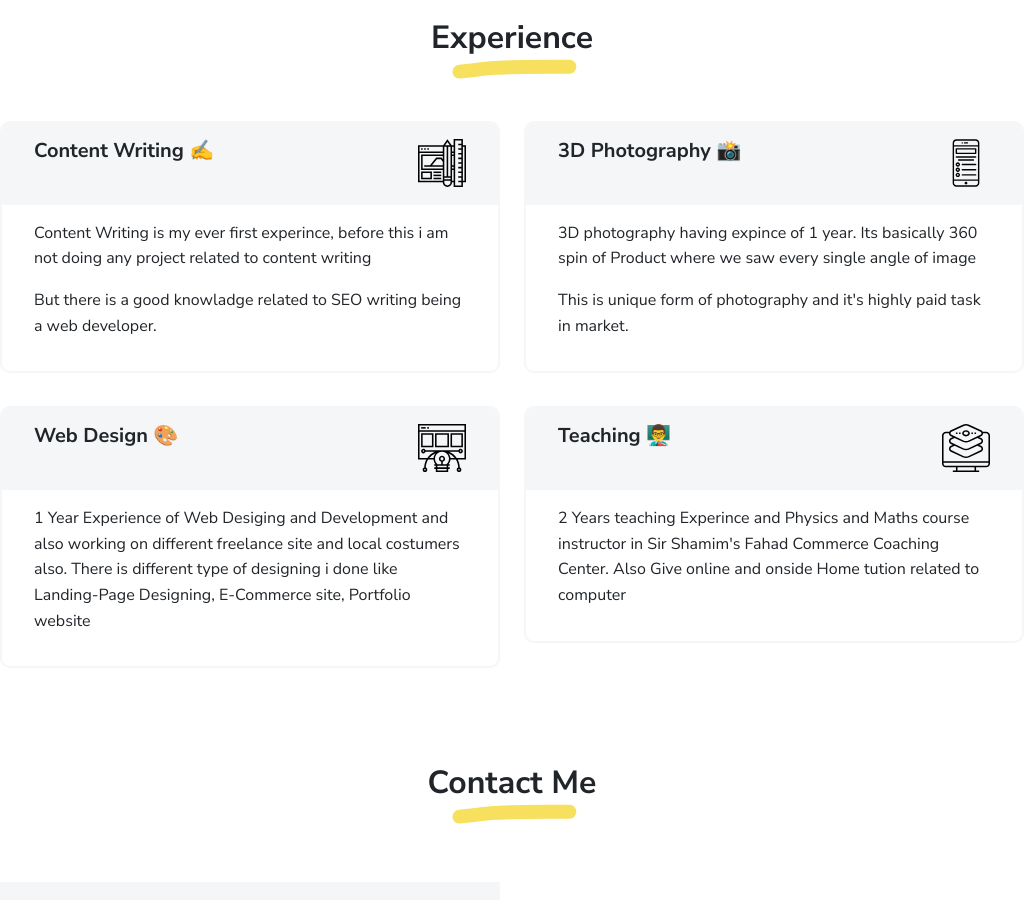
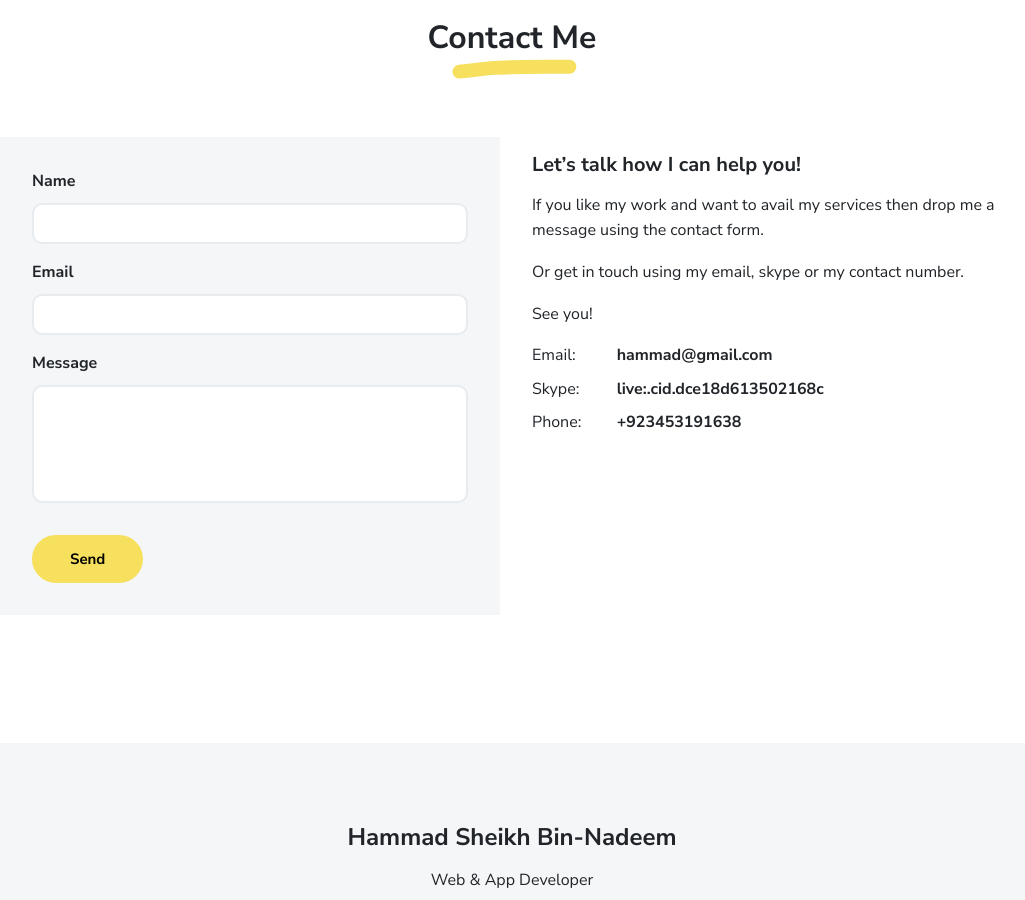
Before and after one commit to hammad-air/hammad, a plain HTML site: page index.html in a window 1280 px wide. Shown: the part 2720-3620 px from the top of the page, without its empty margins (128-1153 px from the left). Drawn offline with nearby package versions, Linux system fonts and the light colour scheme.

Commit message:
Update index.html

```diff
--- a/index.html
+++ b/index.html
@@ -280,85 +280,6 @@
         </div>
       </div>
 
-      <div class="section px-3 px-lg-4 pt-5" id="experience">
-        <div class="container-narrow">
-          <div class="text-center mb-5">
-            <h2 class="marker marker-center">Experience</h2>
-          </div>
-          <div class="row">
-            <div class="col-md-6">
-              <div class="card mb-3" data-aos="fade-right" data-aos-delay="100">
-                <div class="card-header px-3 py-2">
-                  <div class="d-flex justify-content-between">
-                    <div>
-                      <h1 class="h5 mb-1">Content Writing ✍ </h1>
-                      <!-- <div class="text-muted text-small">Designerr Inc. <small>(2012-2014)</small></div> -->
-                    </div><img src="images/services/ui-ux.svg" width="48" height="48" alt="ui-ux" />
-                  </div>
-                </div>
-                <div class="card-body px-3 py-2">
-                  <p>Content Writing is my ever first experince, before this i am not doing any project related to
-                    content writing</p>
-                  <p>But there is a good knowladge related to SEO writing being a web developer.</p>
-                </div>
-              </div>
-            </div>
-            <div class="col-md-6">
-              <div class="card mb-3" data-aos="fade-left" data-aos-delay="300">
-                <div class="card-header px-3 py-2">
-                  <div class="d-flex justify-content-between">
-                    <div>
-                      <h1 class="h5 mb-1">3D Photography 📸 </h1>
-                      <!-- <div class="text-muted text-small">MakeMyApp LLC. <small>(2015-2018)</small></div> -->
-                    </div><img src="images/services/app-development.svg" width="48" height="48" alt="app development" />
-                  </div>
-                </div>
-                <div class="card-body px-3 py-2">
-                  <p>3D photography having expince of 1 year. Its basically 360 spin of Product where we saw every
-                    single angle of image </p>
-                  <p>This is unique form of photography and it's highly paid task in market. </p>
-                </div>
-              </div>
-            </div>
-            <div class="col-md-6">
-              <div class="card mb-3" data-aos="fade-right" data-aos-delay="200">
-                <div class="card-header px-3 py-2">
-                  <div class="d-flex justify-content-between">
-                    <div>
-                      <h3 class="h5 mb-1">Web Design 🎨 </h3>
-                    </div><img src="images/services/web-design.svg" width="48" height="48" alt="web design" />
-                  </div>
-                </div>
-                <div class="card-body px-3 py-2">
-                  <p>1 Year Experience of Web Desiging and Development and also working on different freelance site and
-                    local costumers also. There is different type of designing i done like Landing-Page Designing,
-                    E-Commerce site, Portfolio website </p>
-                </div>
-              </div>
-            </div>
-            <div class="col-md-6">
-              <div class="card mb-3" data-aos="fade-left" data-aos-delay="400">
-                <div class="card-header px-3 py-2">
-                  <div class="d-flex justify-content-between">
-                    <div>
-                      <h1 class="h5 mb-1">Teaching 👨‍🏫 </h1>
-                    </div><img src="images/services/full-stack.svg" width="48" height="48" alt="full stack" />
-                  </div>
-                </div>
-                <div class="card-body px-3 py-2">
-                  <p>2 Years teaching Experince and Physics and Maths course instructor in Sir Shamim's Fahad Commerce
-                    Coaching Center. Also Give online and onside Home tution related to computer </p>
-                  <p>
-
-
-                  </p>
-                </div>
-              </div>
-            </div>
-          </div>
-        </div>
-      </div>
-
       <div class="section px-2 px-lg-4 pb-4 pt-5 mb-5" id="contact">
         <div class="container-narrow">
           <div class="text-center mb-5">
```
